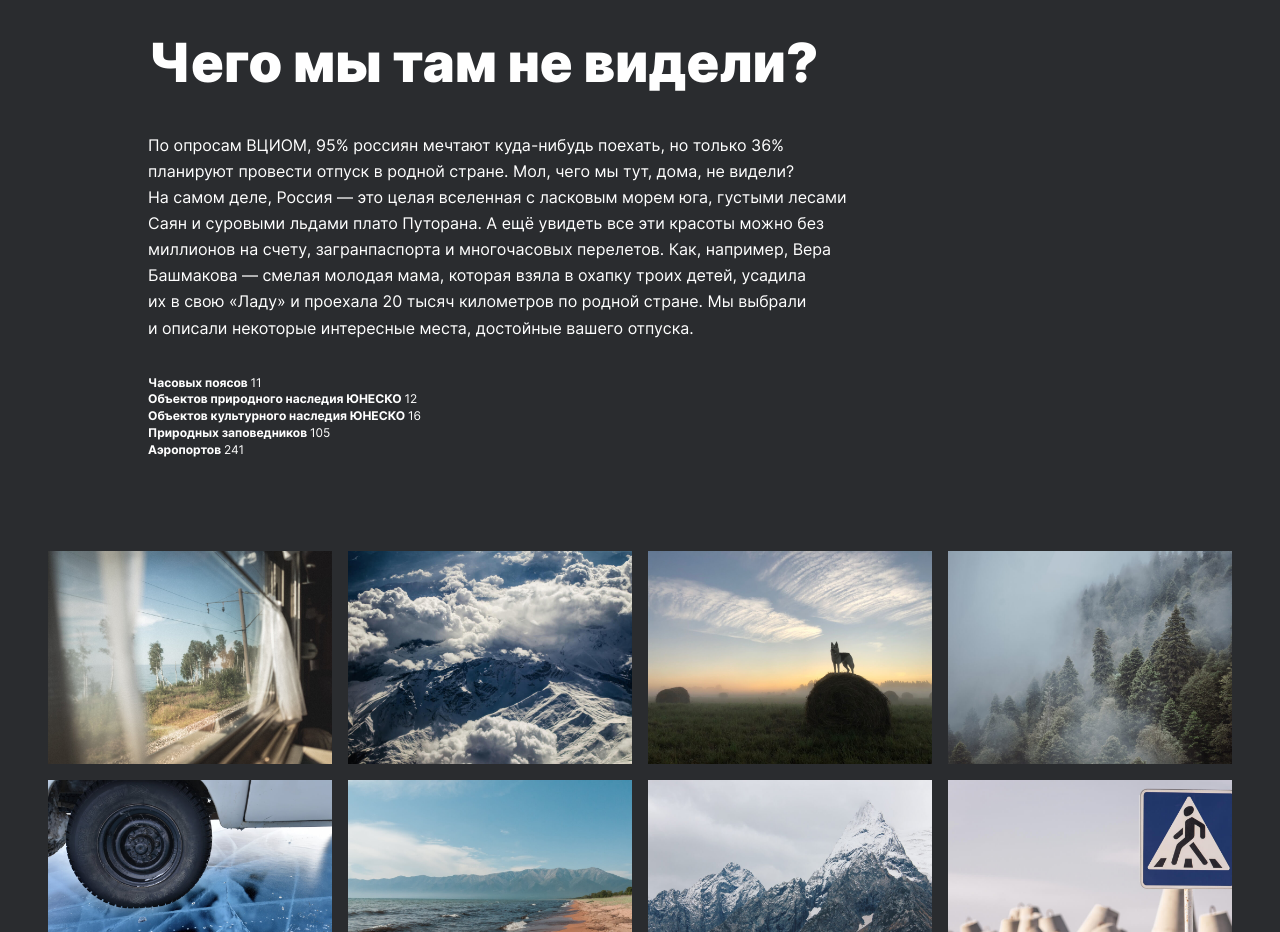
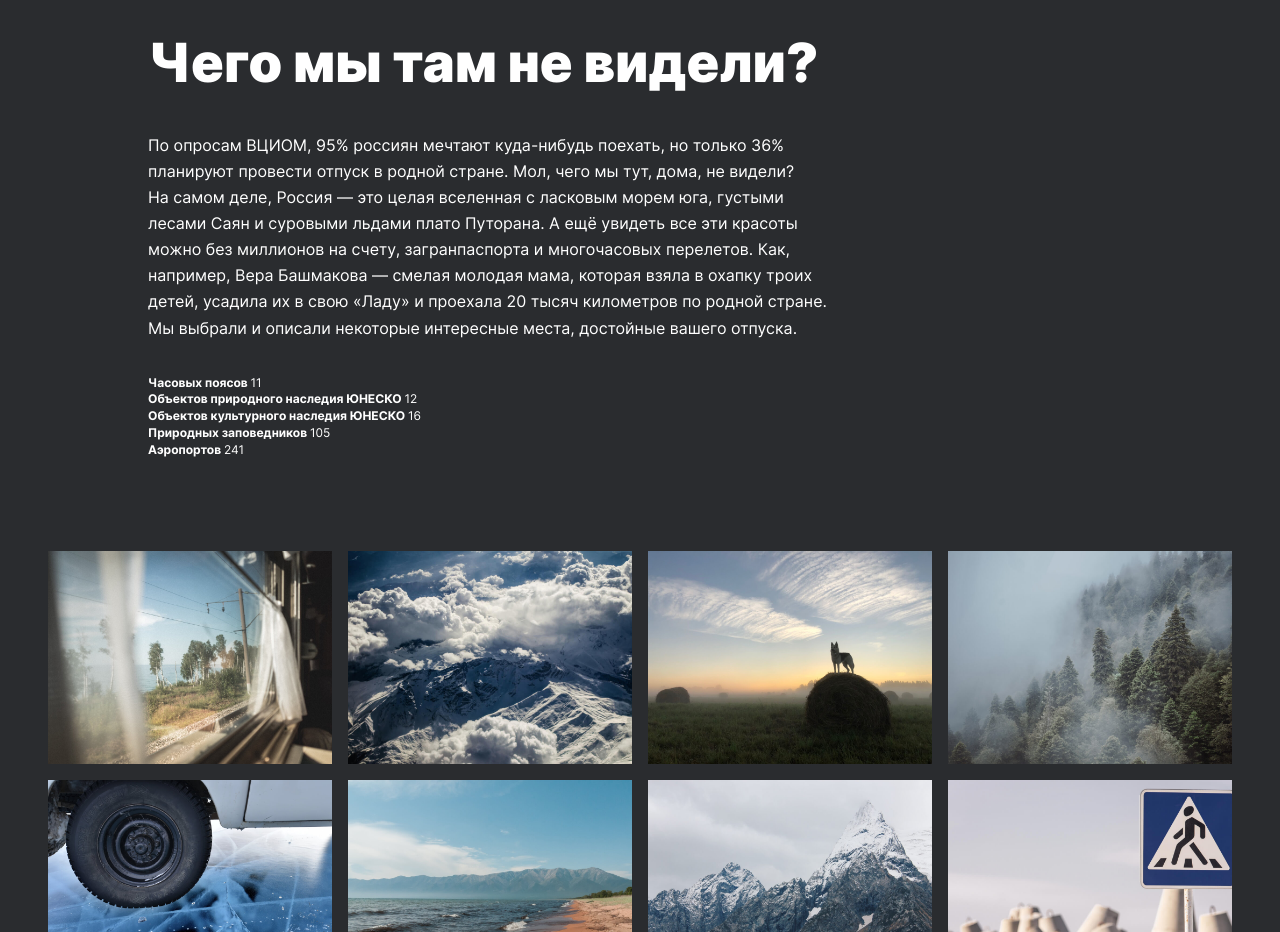
Before and after one commit to InogdaVsegda/russian-travel-bootcamp, a plain HTML site: page index.html in a window 1280 px wide. Shown: the part 1200-2132 px from the top of the page. Drawn offline with Linux system fonts and the light colour scheme.

Commit message:
fix: review notes 2

```diff
--- a/blocks/intro/__text/intro__text.css
+++ b/blocks/intro/__text/intro__text.css
@@ -5,3 +5,9 @@
     line-height: 163%;
     font-weight: normal;
 }
+
+@media screen and (min-width: 1280px){
+    .intro__text {
+        max-width: 690px;
+    }
+}
```
